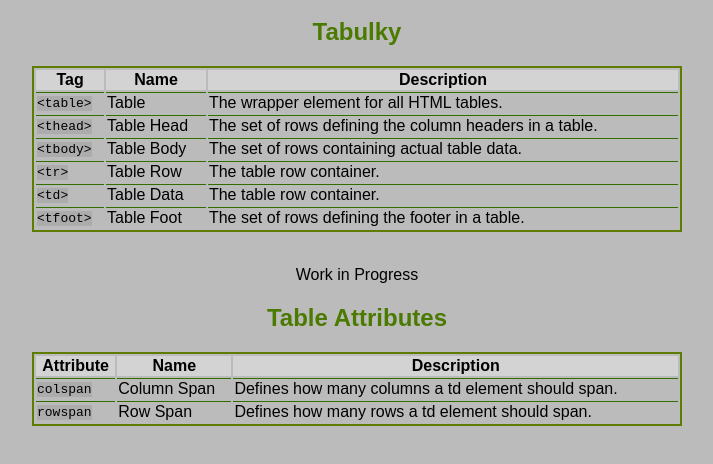
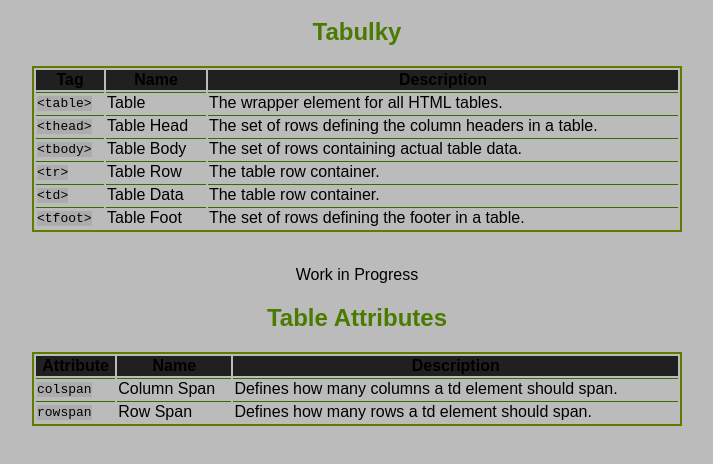
Before and after one commit to Spektrakilla/cheatsheet--codeacademy---css-html, a plain HTML site: page index.html in a window 1280 px wide. Shown: the part 48-512 px from the top of the page, without its empty margins (283-996 px from the left). Drawn offline with Linux system fonts and the light colour scheme.

Commit message:
style update

```diff
--- a/styles.css
+++ b/styles.css
@@ -19,7 +19,7 @@ table {
 }
 
 thead {
-  background-color: rgb(211, 211, 211);
+  background-color: rgb(32, 32, 32);
 }
 
 td {
```
